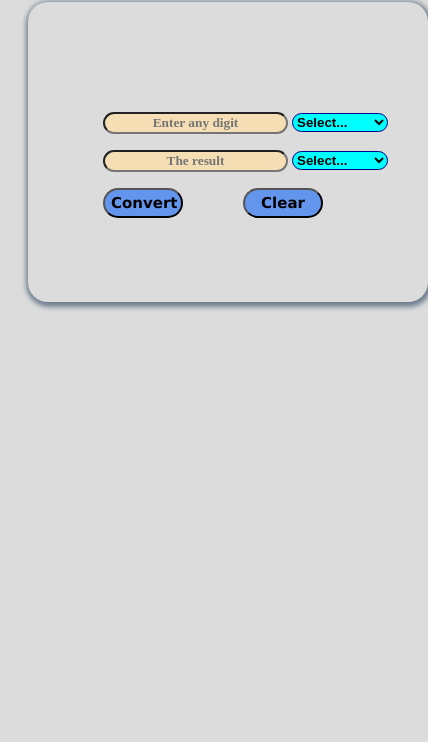
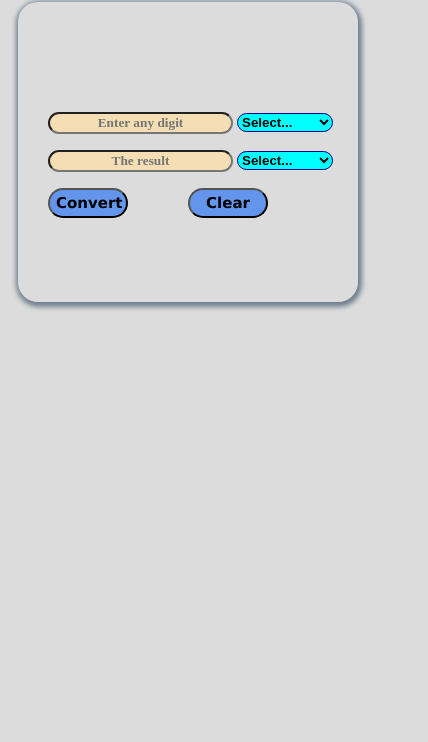
Before and after one commit to NeamulIslamFahim/UnitConverter, a plain HTML site: page index.html in a window 390 px wide. Shown: the part 102-844 px from the top of the page, 428 px wide, since content can reach past the window. Drawn offline with Linux system fonts and the light colour scheme.

Commit message:
Add files via upload

```diff
--- a/Desktop.css
+++ b/Desktop.css
@@ -70,7 +70,7 @@
 
 .app_box2 {
     margin-top: 100px;
-    margin-right: 20px;
+    margin-left: 70px;
 }
 
 .app_box2::after {
--- a/Mobile.css
+++ b/Mobile.css
@@ -23,10 +23,10 @@ body {
 }
 
 .app_box {
-    width: 400px;
+    width: 340px;
     height: 300px;
     margin-top: 50px;
-    margin-left: 20px;
+    margin-left: 10px;
     box-sizing: border-box;
     box-shadow: 1px 2px 5px 3px slategray;
     border-radius: 20px;
@@ -34,14 +34,14 @@ body {
 
 .app_box2 {
     margin-top: 100px;
-    margin-left: 65px;
+    margin-left: 20px;
 }
 
 .C_Head {
     display: block;
     position: relative;
     top: 40px;
-    left: 120px;
+    left: 60px;
     font-size: 30px;
     font-family: Arial, Helvetica, sans-serif;
     color: blueviolet;
```
